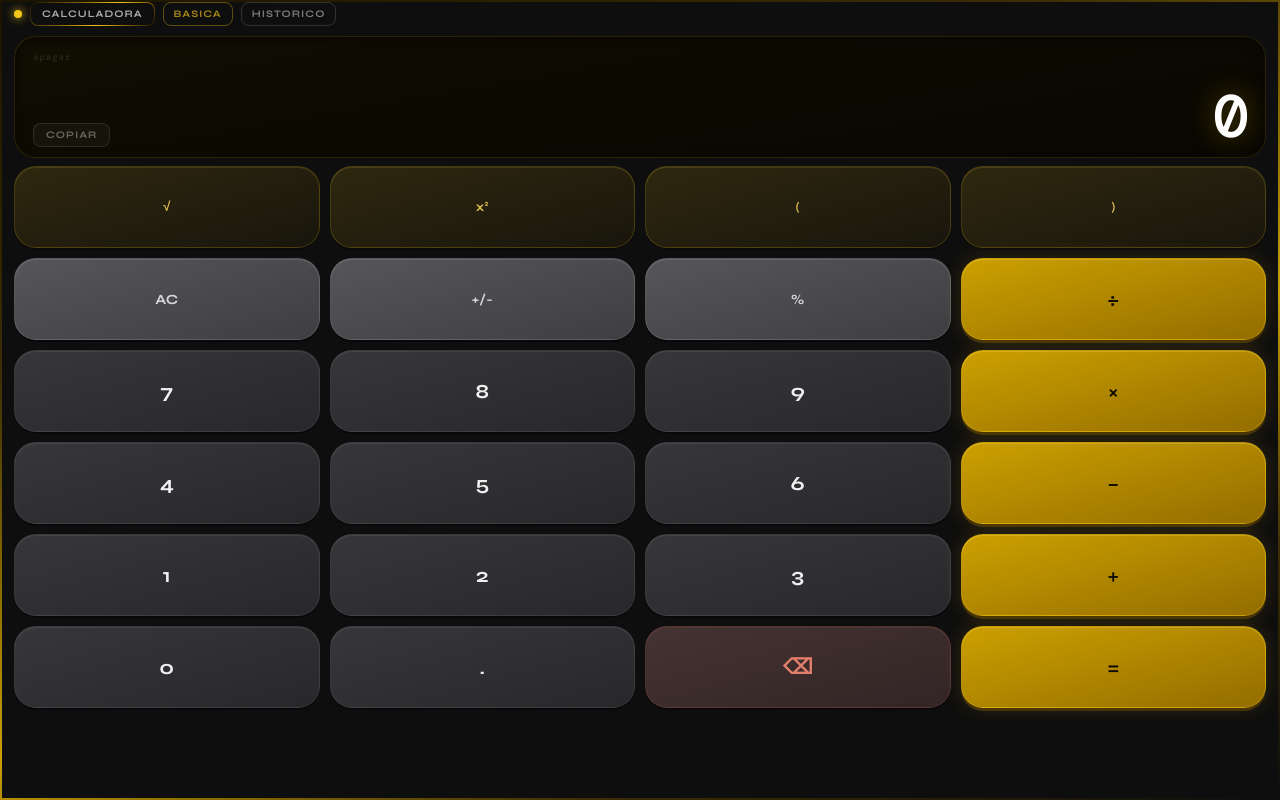
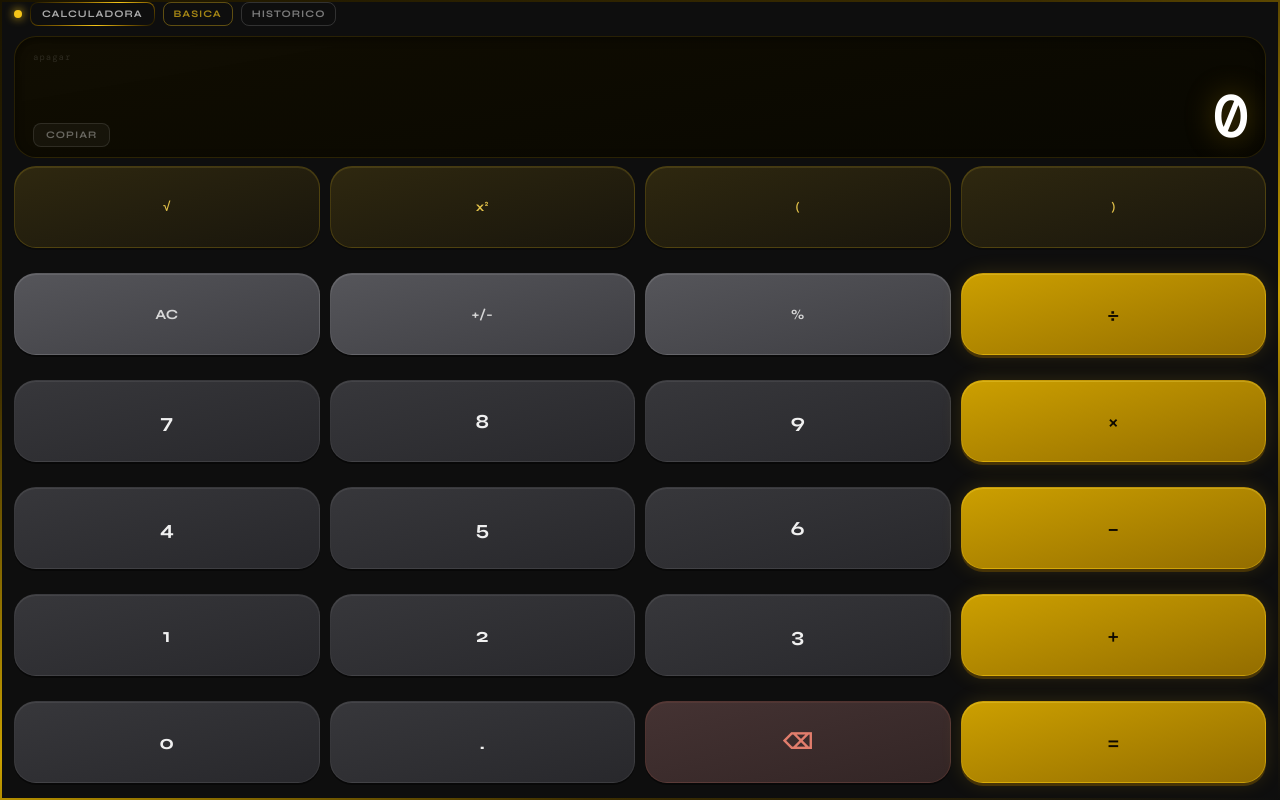
Before and after one commit to thiagogaldinozicao-source/Calculadora-do-zicao, a plain HTML site: page index.html in a window 1280 px wide. Drawn offline with nearby package versions, Linux system fonts and the light colour scheme; a web font is replaced by a local one.

Commit message:
Update index.html

```diff
--- a/index.html
+++ b/index.html
@@ -23,7 +23,7 @@ body{height:100%;display:flex;flex-direction:column;overflow:hidden;background:#
 @keyframes drift{from{transform:translate(0,0) scale(1);}to{transform:translate(30px,20px) scale(1.08);}}
 
 .calc-outer{position:relative;z-index:1;width:100vw;height:100vh;height:100dvh;padding:2px;background:linear-gradient(160deg,#1a1400 0%,#3d2e00 30%,#c9a000 60%,#3d2e00 80%,#0e0e0e 100%);}
-.calc-wrap{position:relative;width:100%;min-height:100%;display:flex;flex-direction:column;background:#0e0e0e;overflow:hidden;}
+.calc-wrap{position:relative;width:100%;height:100%;display:flex;flex-direction:column;background:#0e0e0e;overflow:hidden;}
 
 /* TITLE ROW */
 .title-row{display:flex;align-items:center;justify-content:flex-start;gap:8px;padding:env(safe-area-inset-top,10px) 12px 10px;overflow:hidden;}
@@ -68,7 +68,7 @@ body{height:100%;display:flex;flex-direction:column;overflow:hidden;background:#
 /* GRID */
 .sci-panel{display:none;grid-template-columns:repeat(4,1fr);gap:clamp(5px,1.4vw,8px);padding:0 12px 6px;}
 .sci-panel.open{display:grid;}
-.grid{display:grid;grid-template-columns:repeat(4,1fr);gap:clamp(6px,1.6vw,10px);padding:0 12px 10px;}
+.grid{display:grid;grid-template-columns:repeat(4,1fr);grid-template-rows:repeat(6,1fr);gap:clamp(6px,1.6vw,10px);padding:0 12px;padding-bottom:env(safe-area-inset-bottom,10px);flex:1;min-height:0;}
 
 /* BUTTONS */
 .btn{border:1px solid rgba(255,255,255,.07);cursor:pointer;font-family:'Syne',sans-serif;font-weight:700;font-size:clamp(14px,3.8vw,20px);display:flex;align-items:center;justify-content:center;height:clamp(60px,14vw,82px);width:100%;border-radius:22px;position:relative;overflow:hidden;outline:none;transition:transform .1s ease,filter .1s ease;box-shadow:0 2px 0 rgba(0,0,0,.35),inset 0 1px 0 rgba(255,255,255,.06);}
```
